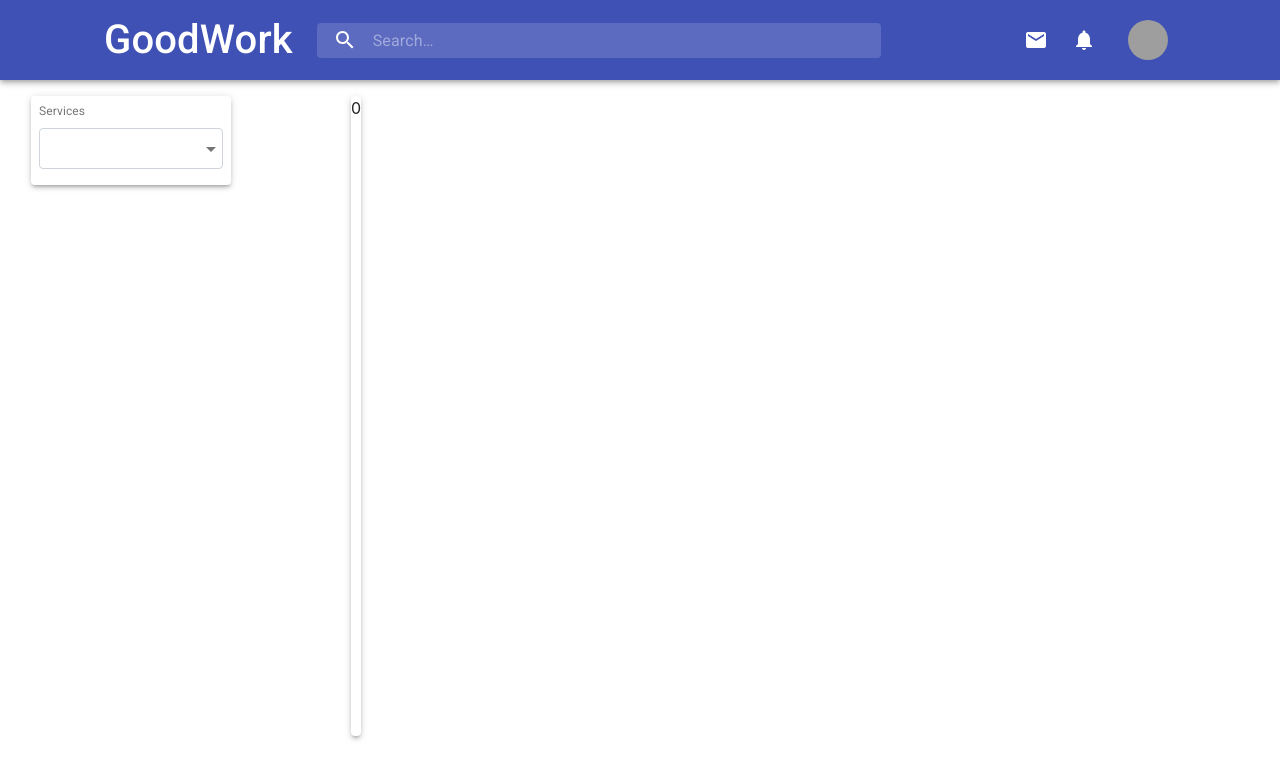
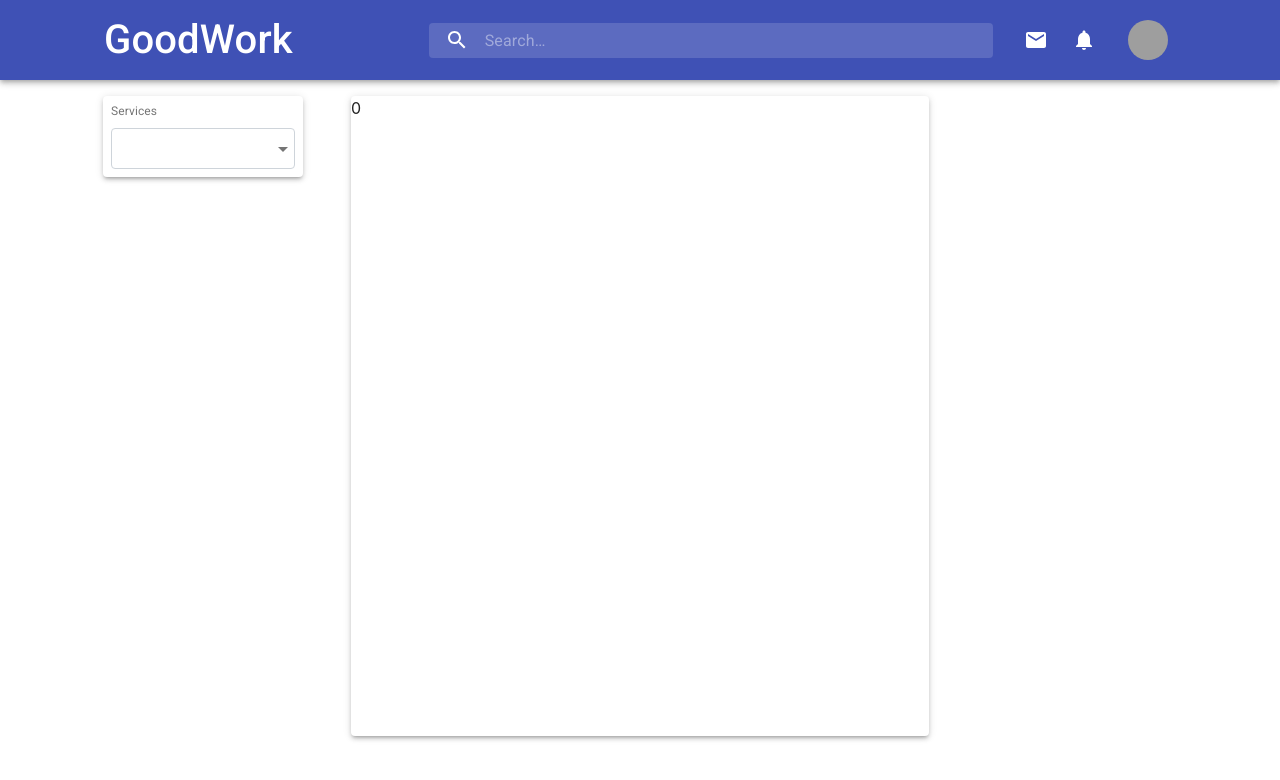
Before and after one commit to EdeniltonBorba/GoodWork, a React (Create React App) app in the folder goodwork/: page /Home in a window 1280 px wide. Shown: the top 780 px of the page. Built offline with nearby package versions, Linux system fonts and the light colour scheme; grey boxes are pictures that could not be loaded.

Commit message:
add profile

```diff
--- a/goodwork/src/components/CardCategory/CardCategory.js
+++ b/goodwork/src/components/CardCategory/CardCategory.js
@@ -7,10 +7,11 @@ import SelectCategory from '../CardCategory/SelectCategory.js';
 
 const useStyles = makeStyles(theme => ({
     root: {
-        display: 'flex',
+
         flexWrap: 'wrap',
         '& > *': {
-            margin: theme.spacing(2),
+            margin: theme.spacing(11),
+            marginTop: theme.spacing(2),
             height: theme.spacing('auto'),
             alignItems: 'center',
             width: theme.spacing(25),
--- a/goodwork/src/components/CardCategory/SelectCategory.js
+++ b/goodwork/src/components/CardCategory/SelectCategory.js
@@ -6,6 +6,7 @@ import MenuItem from '@material-ui/core/MenuItem';
 import FormControl from '@material-ui/core/FormControl';
 import Select from '@material-ui/core/Select';
 import InputBase from '@material-ui/core/InputBase';
+import { LogoSign } from '../Logo/Logo.js';
 
 const BootstrapInput = withStyles(theme => ({
     root: {
--- a/goodwork/src/components/CardImage/CardImage.js
+++ b/goodwork/src/components/CardImage/CardImage.js
@@ -10,6 +10,7 @@ const useStyles = makeStyles(theme => ({
         '& > *': {
             margin: theme.spacing(2),
             height: theme.spacing(80),
+            width: theme.spacing(80)
         },
     },
 }));
--- a/goodwork/src/components/Navbar/Navbar.js
+++ b/goodwork/src/components/Navbar/Navbar.js
@@ -42,7 +42,7 @@ const useStyles = makeStyles(theme => ({
         marginLeft: 0,
         width: '100%',
         [theme.breakpoints.up('sm')]: {
-            marginLeft: theme.spacing(3),
+            marginLeft: theme.spacing(17),
             width: 'auto',
         },
     },
```
